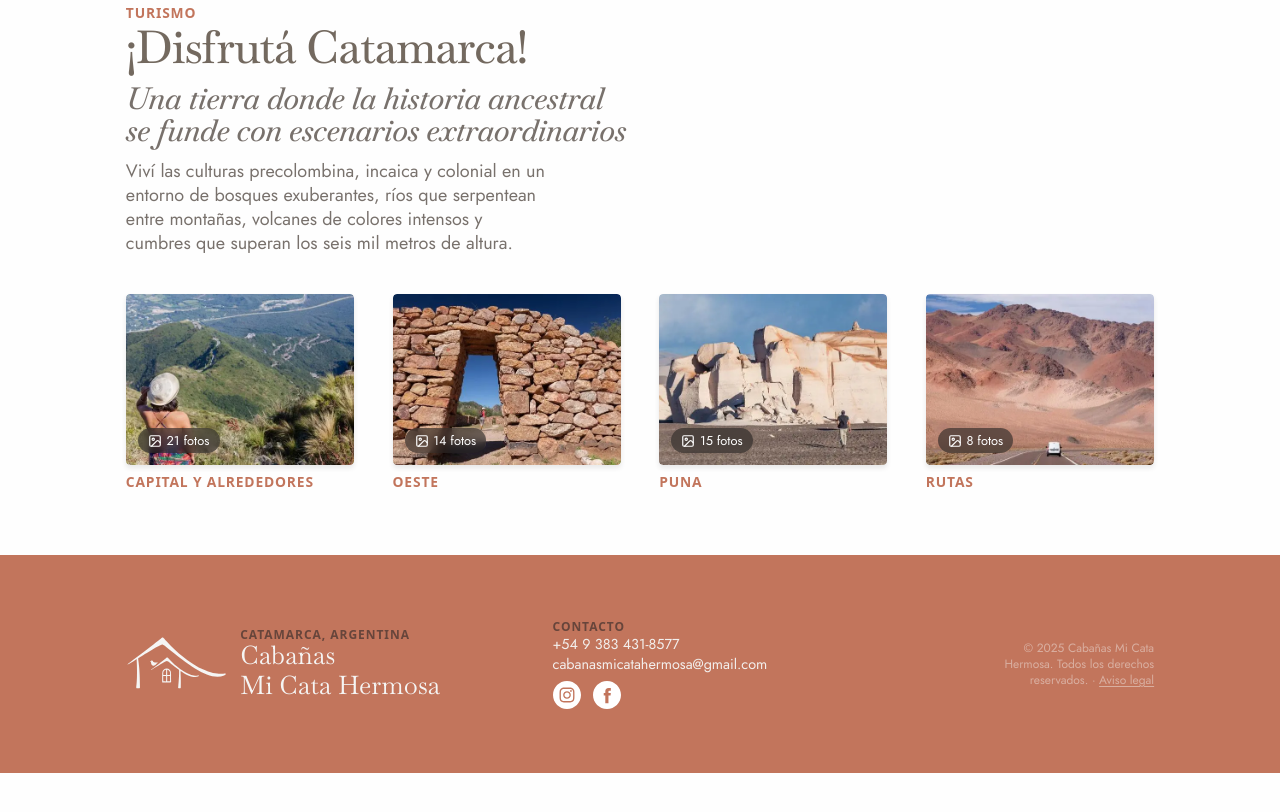
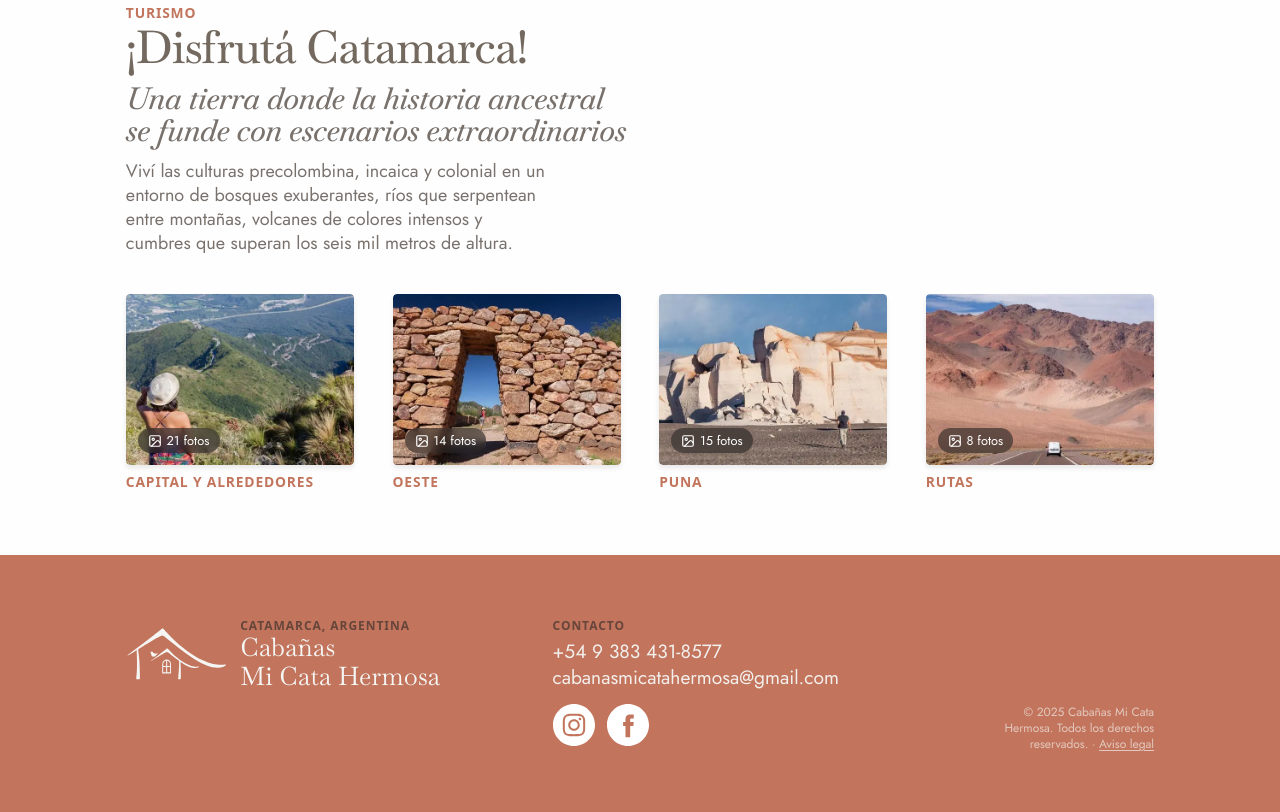
Before and after one commit to micatahermosa/web_cabanas_micatahermosa, a website: page src/index.html in a window 1280 px wide. Shown: the part 2721-3533 px from the top of the page. Before the commit the page ends 3494 px from the top, so only its background shows below. Drawn offline with Linux system fonts and the light colour scheme.

Commit message:
footer layout improvement for small viewports

```diff
--- a/src/assets/css/styles.css
+++ b/src/assets/css/styles.css
@@ -43,6 +43,10 @@ h1, h2, h3, h4, h5, h6 {
 
 img {
   border-radius: 4px;
+}
+
+.logo-icon {
+  height: auto;
 }
 
 
@@ -338,7 +342,6 @@ img {
 
 .hero-pano-content .logo-icon {
   width: clamp(6rem, 7vw, 8.5rem);
-  height: auto;
   color: var(--color-linen);
 }
 
@@ -834,7 +837,7 @@ img {
   background-color: var(--color-terracotta);
   color: var(--color-linen);
   padding-block: var(--space-xl);
-  align-items: center;
+  align-items: start;
   row-gap: var(--space-lg);
 }
 
@@ -850,7 +853,6 @@ img {
 
 .footer-logo .logo-icon {
   width: clamp(6.2rem, 8vw, 9rem);
-  height: auto;
 }
 
 .footer-logo-text {
@@ -868,9 +870,12 @@ img {
   font-weight: 700;
   color: color-mix(in srgb, var(--color-charcoal) 60%, transparent);
 }
-
 .footer-logo-text .footer-name {
   font-size: clamp(1.2rem, 2vw, 1.7rem);
+}
+
+.footer-contact small {
+  margin-block-end: .2rem; /* fix visually separate from contact details */
 }
 
 /* Footer contact */
@@ -878,15 +883,15 @@ img {
   grid-column: span 2;
   display: flex;
   flex-direction: column;
-  gap: 0.05rem;
-  line-height: 1.3;
+  gap: clamp(0.05rem, 0.5vw, 0.25rem);
+  line-height: 1.15;
 }
 
 .footer-contact a,
 .footer-contact p {
   color: color-mix(in srgb, var(--color-linen) 95%, transparent);
   text-decoration: none;
-  font-size: 0.9rem;
+  font-size: clamp(1.2rem, 2vw, 1.2rem);
   max-width: none;
   margin: 0;
 }
@@ -895,17 +900,24 @@ img {
   color: var(--color-linen);
 }
 
-/* Footer social — nested inside footer-contact, no grid placement */
+/* Footer social — direct grid child, placed under footer-contact (content cols 3–4) */
+/* Line 4 = after content col 2, line 6 = after content col 4 (5-column grid) */
 .footer-social {
+  grid-column: 4 / 6;
   display: flex;
   gap: var(--space-sm);
-  margin-block-start: var(--space-xs);
+  align-self: start;
 }
 
 .footer-social a {
   display: block;
   text-decoration: none;
   transition: opacity 0.2s;
+}
+
+.footer-social svg {
+  width: 2.625rem;
+  height: 2.625rem;
 }
 
 .footer-social a:hover {
@@ -920,7 +932,7 @@ img {
   text-align: right;
   font-size: 0.75rem;
   color: var(--color-linen);
-  opacity: 0.45;
+  opacity: 0.65;
   max-width: none;
 }
 
@@ -929,18 +941,27 @@ img {
   color: inherit;
 }
 
+@media (min-width: 52rem) {
+  .site-footer {
+    row-gap: var(--space-sm);
+  }
+}
+
 @media (max-width: 52rem) {
   .footer-logo,
   .footer-contact,
+  .footer-social,
   .footer-copy {
     grid-column: content;
     justify-self: start;
     text-align: left;
   }
 
-  /* .footer-name-sub {
-    display: block;
-  } */
+  .footer-logo {
+    flex-direction: column;
+    align-items: flex-start;
+    gap: var(--space-xs);
+  }
 }
 
 
--- a/src/index.html
+++ b/src/index.html
@@ -554,7 +554,8 @@
                 <small>Contacto</small>
                 <a href="https://wa.me/5493834318577" target="_blank" rel="noopener">+54 9 383 431-8577</a>
                 <a href="#" class="email-link" data-email="Y2FiYW5hc21pY2F0YWhlcm1vc2FAZ21haWwuY29t"><span>email</span></a>
-                <div class="footer-social">
+            </div>
+            <div class="footer-social">
                 <a href="https://www.instagram.com/micatahermosa" target="_blank" rel="noopener" aria-label="Instagram">
                     <svg width="28" height="28" viewBox="0 0 48 48" fill="none" xmlns="http://www.w3.org/2000/svg" aria-hidden="true">
                         <path fill-rule="evenodd" clip-rule="evenodd" d="M0 24C0 10.7452 10.7452 0 24 0C37.2548 0 48 10.7452 48 24C48 37.2548 37.2548 48 24 48C10.7452 48 0 37.2548 0 24ZM24.0012 11.2C20.5249 11.2 20.0886 11.2152 18.7233 11.2773C17.3606 11.3397 16.4305 11.5555 15.6166 11.872C14.7747 12.1989 14.0606 12.6363 13.3491 13.348C12.6371 14.0595 12.1997 14.7736 11.8717 15.6152C11.5544 16.4294 11.3384 17.3598 11.2771 18.7219C11.216 20.0873 11.2 20.5238 11.2 24.0001C11.2 27.4764 11.2155 27.9114 11.2773 29.2767C11.34 30.6394 11.5557 31.5695 11.872 32.3834C12.1992 33.2253 12.6365 33.9394 13.3483 34.6509C14.0595 35.3629 14.7736 35.8013 15.615 36.1283C16.4294 36.4448 17.3598 36.6605 18.7222 36.7229C20.0876 36.7851 20.5236 36.8003 23.9996 36.8003C27.4762 36.8003 27.9111 36.7851 29.2765 36.7229C30.6391 36.6605 31.5703 36.4448 32.3848 36.1283C33.2264 35.8013 33.9394 35.3629 34.6506 34.6509C35.3626 33.9394 35.8 33.2253 36.128 32.3837C36.4427 31.5695 36.6587 30.6391 36.7227 29.277C36.784 27.9116 36.8 27.4764 36.8 24.0001C36.8 20.5238 36.784 20.0876 36.7227 18.7222C36.6587 17.3595 36.4427 16.4294 36.128 15.6155C35.8 14.7736 35.3626 14.0595 34.6506 13.348C33.9386 12.636 33.2266 12.1987 32.384 11.872C31.5679 11.5555 30.6373 11.3397 29.2746 11.2773C27.9092 11.2152 27.4746 11.2 23.9972 11.2H24.0012Z" fill="white"/>
@@ -567,7 +568,6 @@
                         <path fill-rule="evenodd" clip-rule="evenodd" d="M0 24C0 10.7452 10.7452 0 24 0C37.2548 0 48 10.7452 48 24C48 37.2548 37.2548 48 24 48C10.7452 48 0 37.2548 0 24ZM26.5016 38.1115V25.0542H30.1059L30.5836 20.5546H26.5016L26.5077 18.3025C26.5077 17.1289 26.6192 16.5001 28.3048 16.5001H30.5581V12H26.9532C22.6231 12 21.0991 14.1828 21.0991 17.8536V20.5551H18.4V25.0547H21.0991V38.1115H26.5016Z" fill="white"/>
                     </svg>
                 </a>
-                </div>
             </div>
         <p class="footer-copy">&copy; 2025 Cabañas Mi Cata Hermosa. Todos los derechos reservados. &middot; <button id="legal-trigger" class="legal-trigger">Aviso legal</button></p>
     </footer>
```
Also changed, not shown: src/en/index.html (+2 -2 lines), src/fr/index.html (+2 -2 lines).
